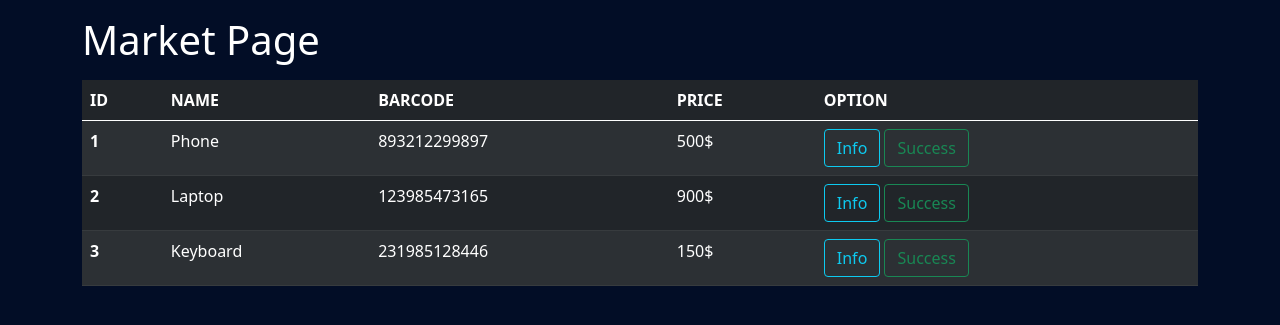
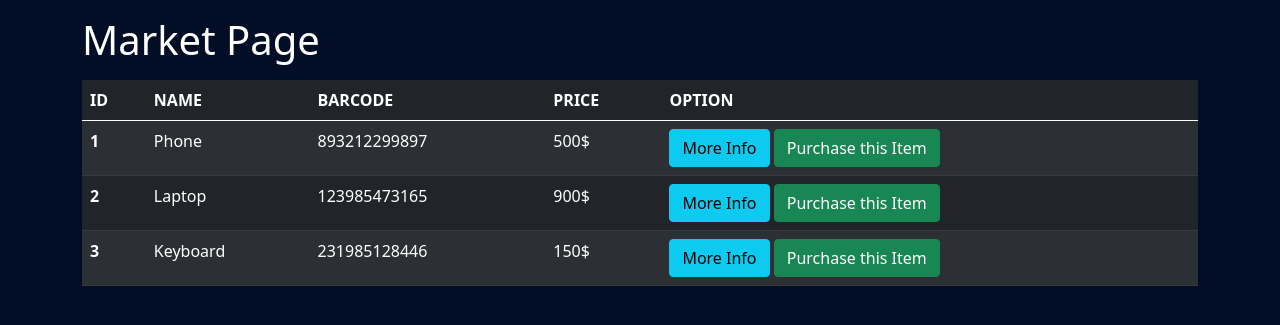
Before and after one commit to anurajcreator/Flask-free-code-camp, a Flask app: page /market in a window 1280 px wide. Shown: the part 56-381 px from the top of the page. Run offline with Flask 2, Linux system fonts and the light colour scheme.

Commit message:
changed buttons

```diff
--- a/templates/market.html
+++ b/templates/market.html
@@ -62,8 +62,8 @@
           <td>{{item.barcode}}</td>
           <td>{{item.price}}$</td>
           <td>
-            <button type="button" class="btn btn-outline-info">Info</button>
-            <button type="button" class="btn btn-outline-success">Success</button>
+            <button type="button" class="btn btn-info">More Info</button>
+            <button type="button" class="btn btn-success">Purchase this Item</button>
           </td>
         </tr>
         {% endfor %}
```
